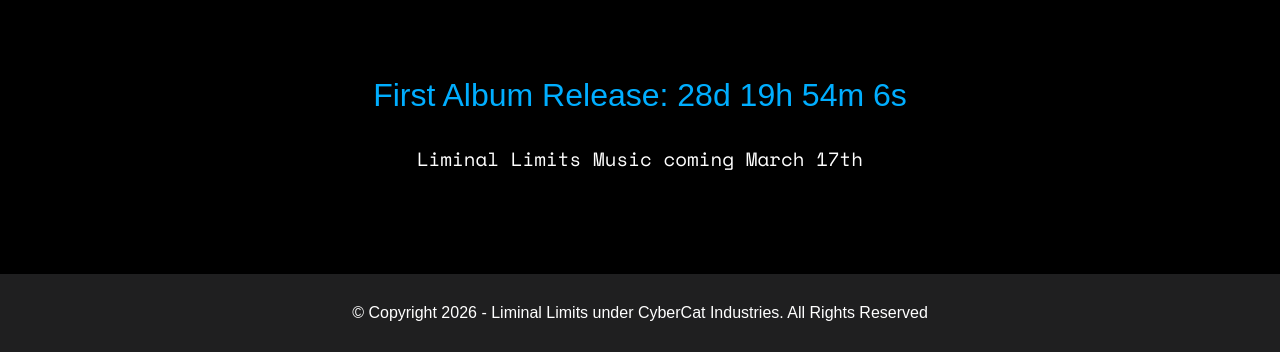
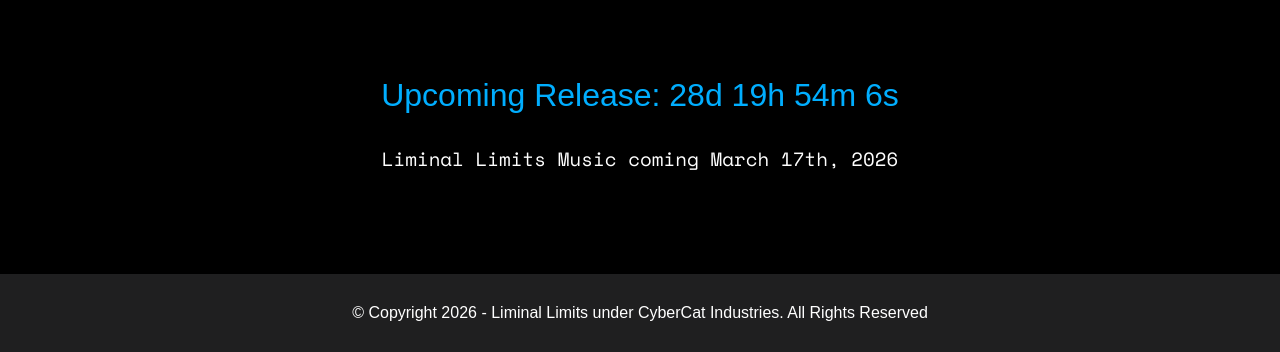
Before and after one commit to CyberCat-Industries/liminallimits-Website, a plain HTML site: page index.html in a window 1280 px wide. Shown: the part 448-800 px from the top of the page. Drawn offline with nearby package versions, Linux system fonts and the light colour scheme; a web font is replaced by a local one.

Commit message:
Updated index content

```diff
--- a/index.html
+++ b/index.html
@@ -28,9 +28,9 @@
             <img src="assets/LL-logo(dark)-v1.svg" alt="LiminaLimits Logo" class="logo">
         </section>
         <section class="normal-section">
-            <h2 class="center-pro-h2">First Album Release: <span id="timer"></span></h2>
+            <h2 class="center-pro-h2">Upcoming Release: <span id="timer"></span></h2>
             <div></div>
-            <p class="norm">Liminal Limits Music coming March 17th</p>
+            <p class="norm">Liminal Limits Music coming March 17th, 2026</p>
         </section>
 
     </main>
```
